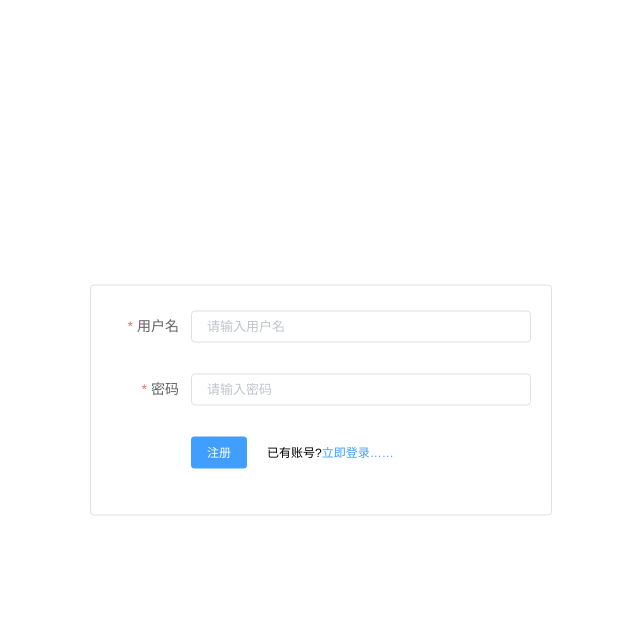
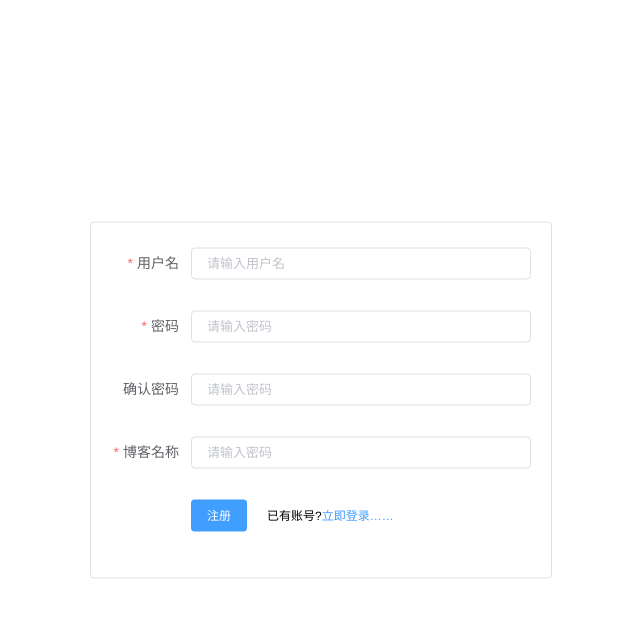
Before and after one commit to getYourElementById/blog, a Vue app: page /#/ in a window 1280 px wide. Both pictures are taken after a click on the element "立即注册……". Shown: the top 618 px of the page, without its empty margins (319-959 px from the left). Built offline with nearby package versions, Linux system fonts and the light colour scheme; the HTML template or start-up script is replaced by a standard one; what vue-resource would draw is missing.

Commit message:
增加cookie

```diff
--- a/src/components/homePage/center/center.vue
+++ b/src/components/homePage/center/center.vue
@@ -8,8 +8,8 @@
 			<div class="talkList">
 				<div class="talkingItem" v-for="item in talkList" :key="item.id">
 					<p class="title">{{item.title}}</p>
-					<p class="text">{{item.text}}</p>
-					<p class="creatTime">{{item.creatTime}}</p>
+					<p class="text">{{item.content}}</p>
+					<p class="creatTime">{{new Date(item.createDate).toLocaleDateString()}} {{new Date(item.createDate).toLocaleTimeString()}}</p>
 				</div>
 			</div>
 		</div>
@@ -20,87 +20,53 @@
 </template>
 <script>
 import('./center.scss')
+import localInfo from '@/components/userInfo'
 
 export default {
 	name:"center",
+	created(){
+		this.getData();
+	},
 	data(){
 		return{
+			userName:localInfo.get().name,
 			textarea:null,
-			talkList:[
-				{
-					title:null,
-					text:'人生天地间，若白驹之过客，奔波忙碌都是为了抵达，有沉沉浮浮，也会有海阔天空的美好，恩怨是非，也终是云淡风轻的历练，花开花落轮回间，风景在辗转，总有些留不住的，也总有抵达不了的，淡定豁达才会释然，内心明朗才会踏实快乐。',
-					creatTime:'2017-12-30 09:23'
-				},
-				{
-					title:'佛说：柔和者，自然善良',
-					text:'人生天地间，若白驹之过客，奔波忙碌都是为了抵达，有沉沉浮浮，也会有海阔天空的美好，恩怨是非，也终是云淡风轻的历练，花开花落轮回间，风景在辗转，总有些留不住的，也总有抵达不了的，淡定豁达才会释然，内心明朗才会踏实快乐。',
-					creatTime:'2017-12-30 09:23'
-				},
-				{
-					title:null,
-					text:'人生天地间，若白驹之过客，奔波忙碌都是为了抵达，有沉沉浮浮，也会有海阔天空的美好，恩怨是非，也终是云淡风轻的历练，花开花落轮回间，风景在辗转，总有些留不住的，也总有抵达不了的，淡定豁达才会释然，内心明朗才会踏实快乐。',
-					creatTime:'2017-12-30 09:23'
-				},
-				{
-					title:'佛说：柔和者，自然善良',
-					text:'人生天地间，若白驹之过客，奔波忙碌都是为了抵达，有沉沉浮浮，也会有海阔天空的美好，恩怨是非，也终是云淡风轻的历练，花开花落轮回间，风景在辗转，总有些留不住的，也总有抵达不了的，淡定豁达才会释然，内心明朗才会踏实快乐。',
-					creatTime:'2017-12-30 09:23'
-				},
-				{
-					title:null,
-					text:'人生天地间，若白驹之过客，奔波忙碌都是为了抵达，有沉沉浮浮，也会有海阔天空的美好，恩怨是非，也终是云淡风轻的历练，花开花落轮回间，风景在辗转，总有些留不住的，也总有抵达不了的，淡定豁达才会释然，内心明朗才会踏实快乐。',
-					creatTime:'2017-12-30 09:23'
-				},
-				{
-					title:null,
-					text:'人生天地间，若白驹之过客，奔波忙碌都是为了抵达，有沉沉浮浮，也会有海阔天空的美好，恩怨是非，也终是云淡风轻的历练，花开花落轮回间，风景在辗转，总有些留不住的，也总有抵达不了的，淡定豁达才会释然，内心明朗才会踏实快乐。',
-					creatTime:'2017-12-30 09:23'
-				},
-				{
-					title:null,
-					text:'人生天地间，若白驹之过客，奔波忙碌都是为了抵达，有沉沉浮浮，也会有海阔天空的美好，恩怨是非，也终是云淡风轻的历练，花开花落轮回间，风景在辗转，总有些留不住的，也总有抵达不了的，淡定豁达才会释然，内心明朗才会踏实快乐。',
-					creatTime:'2017-12-30 09:23'
-				},
-				{
-					title:null,
-					text:'人生天地间，若白驹之过客，奔波忙碌都是为了抵达，有沉沉浮浮，也会有海阔天空的美好，恩怨是非，也终是云淡风轻的历练，花开花落轮回间，风景在辗转，总有些留不住的，也总有抵达不了的，淡定豁达才会释然，内心明朗才会踏实快乐。',
-					creatTime:'2017-12-30 09:23'
-				},
-				{
-					title:null,
-					text:'人生天地间，若白驹之过客，奔波忙碌都是为了抵达，有沉沉浮浮，也会有海阔天空的美好，恩怨是非，也终是云淡风轻的历练，花开花落轮回间，风景在辗转，总有些留不住的，也总有抵达不了的，淡定豁达才会释然，内心明朗才会踏实快乐。',
-					creatTime:'2017-12-30 09:23'
-				},
-				{
-					title:null,
-					text:'人生天地间，若白驹之过客，奔波忙碌都是为了抵达，有沉沉浮浮，也会有海阔天空的美好，恩怨是非，也终是云淡风轻的历练，花开花落轮回间，风景在辗转，总有些留不住的，也总有抵达不了的，淡定豁达才会释然，内心明朗才会踏实快乐。',
-					creatTime:'2017-12-30 09:23'
-				}
-			]
+			talkList:null
 		}
 	},
 	methods:{
 		send_talking(){
-			let pamrams = {
-				name:'123456',
+			let params = {
+				name:this.userName,
 				theme:'1',
 				title:'',
 				content:this.textarea
 			}
-			console.log(pamrams)
-			return this.$http.post('/blog/article/save',pamrams,{
+			console.log(params)
+			return this.$http.post('/blog/article/save',params,{
             headers:{
               'Content-Type':'application/x-www-form-urlencoded;'
             },
             emulateJSON:true
           }).then((response)=>{
-
-				console.log(response)
+				this.getData();
+			}).catch((error)=>{
+				console.log(error)
+			})
+		},
+		getData(){
+			let params = {
+				name:this.userName
+			}
+			return this.$http.get('/blog/article/save',{
+				params:params
+			}).then((response)=>{
+				this.talkList = response.body.data;
 			}).catch((error)=>{
 				console.log(error)
 			})
 		}
+
 	}
 }
 
--- a/src/components/homePage/home.vue
+++ b/src/components/homePage/home.vue
@@ -5,7 +5,7 @@
 				<div class="userImg">
 				<div class="shadow"></div>
 				</div>
-				<span class="userName">myBlog</span>
+				<span class="userName">{{blogName}}</span>
 				<div class="signOut">sign out</div>
 				<ul class="navBar">
 					<li><span>home</span></li>
@@ -24,12 +24,14 @@
 
 <script>
 import('./home.scss')
+import localInfo from '@/components/userInfo'
 
 
 export default {
 	name:'home',
 	data(){
 		return{
+			blogName:localInfo.get().blogname,
 			activeIndex: '1',
         	activeIndex2: '1'
 		}
--- a/src/components/login/login.vue
+++ b/src/components/login/login.vue
@@ -3,11 +3,19 @@
     <div class="loginBox">
       <el-form ref="loginForm" :model="loginForm" label-width="80px" :rules="loginRule">
         <el-form-item label="用户名" prop="userName">
-          <el-input :maxlength="20" size="small" placeholder="请输入用户名" v-model="loginForm.userName">
+          <el-input :maxlength="20" size="small" placeholder="请输入用户名" v-model="loginForm.userName" auto-complete="off">
           </el-input>
         </el-form-item>
         <el-form-item label="密码" prop="passWord">
-          <el-input :maxlength="20" size="small" placeholder="请输入密码" v-model="loginForm.passWord">
+          <el-input type="password" :maxlength="20" size="small" placeholder="请输入密码" v-model="loginForm.passWord" auto-complete="off">
+          </el-input>
+        </el-form-item>
+        <el-form-item label="确认密码" prop="confirmpPassWord" v-if="!isLogin">
+          <el-input type="password" :maxlength="20" size="small" placeholder="请输入密码" v-model="loginForm.confirmpPassWord" auto-complete="off">
+          </el-input>
+        </el-form-item>
+        <el-form-item label="博客名称" prop="blogName" v-if="!isLogin">
+          <el-input :maxlength="20" size="small" placeholder="请输入密码" v-model="loginForm.blogName">
           </el-input>
         </el-form-item>
         <el-form-item>
@@ -22,19 +30,33 @@
 
 <script>
 import('./login.scss')
+import localInfo from '@/components/userInfo'
 
 export default {
   name: 'login',
   data () {
+    var confirmpPassWord = (rule, value, callback) => {
+        if (value === '') {
+          callback(new Error('请再次输入密码'));
+        } else if (value !== this.loginForm.passWord) {
+          callback(new Error('两次输入密码不一致!'));
+        } else {
+          callback();
+        }
+      };
     return {
       isLogin:true,
       loginForm:{
         userName:null,
         passWord:null,
+        confirmpPassWord:null,
+        blogName:null,
       },
       loginRule:{
-        userName:[{required:true,message:'用户名不能为空!',trigger: 'change'}],
-        passWord:[{ required: true, message: '密码不能为空!',trigger: 'change'}]
+        userName:[{ required:true,message:'用户名不能为空!',trigger: 'change'}],
+        passWord:[{ required: true, message: '密码不能为空!',trigger: 'change'}],
+        confirmpPassWord:[{ validator: confirmpPassWord, trigger: 'change'}],
+        blogName:[{ required: true, message: '名称不能为空!',trigger: 'change'}]
       }
     }
   },
@@ -52,14 +74,17 @@ export default {
             },
             emulateJSON:true
           }).then((response)=>{
-            console.log(response);
-            this.$router.push('home')
+            if(response.body.data){
+              this.$router.push('home')
+              localInfo.setObj(response.body.data);
+            }else{
+              this.$message.error(response.data);
+            }
           }).catch((error)=>{
 
           })
         }
       })
-      // this.$router.push('home')
     },
     switchLogin(){
       this.isLogin=!this.isLogin;
--- /dev/null
+++ b/src/components/userInfo/index.js
@@ -0,0 +1,29 @@
+var localInfo = {
+	setObj:setObjFuc,
+	set:setFuc,
+	get:getFuc
+	// clear:clearFuc
+}
+
+function setObjFuc(obj){
+	for (let key in obj){
+		document.cookie = key + "=" + obj[key];
+	}
+}
+
+function setFuc(key,value){
+	document.cookie = key + "=" + value;
+}
+
+function getFuc(){
+	let ck = document.cookie;
+	let ckArry = ck.split('; ');
+	let obj = {};
+	for (let i = 0; i < ckArry.length; i++) {
+		let arr = ckArry[i].split('=');
+		obj[arr[0]] = arr[1];
+	}
+	delete obj.password;
+	return obj;
+}
+module.exports=localInfo;
```
